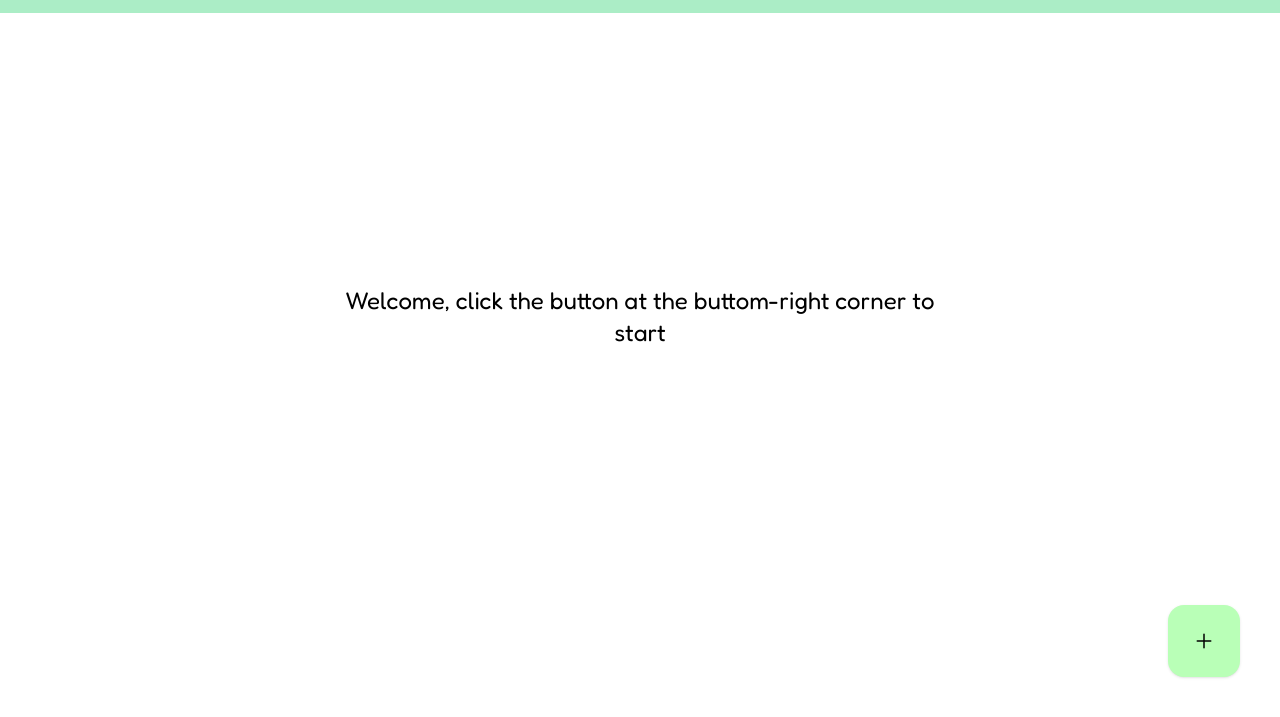
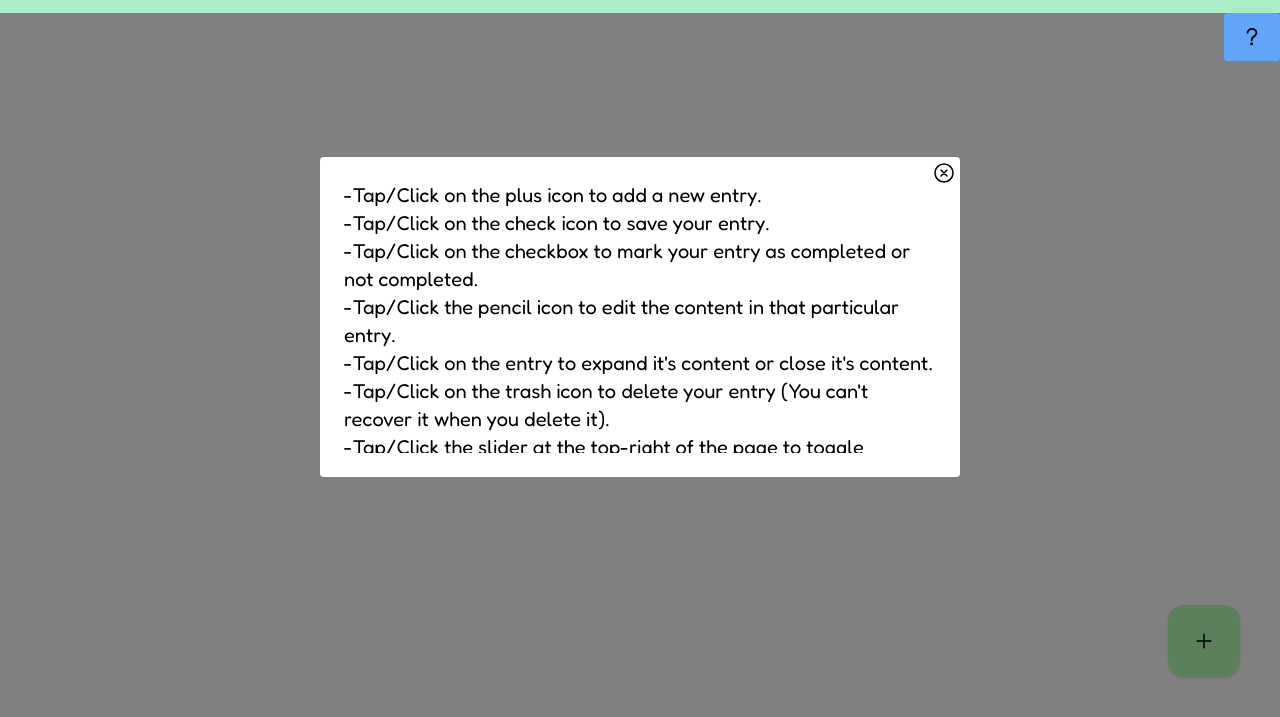
Before and after one commit to kxng0109/Todos, a website: page public/index.html in a window 1280 px wide. Shown: the part 83-800 px from the top of the page. Drawn offline with nearby package versions, Linux system fonts and the light colour scheme.

Commit message:
Added instructions directly to the website.

```diff
--- a/public/index.html
+++ b/public/index.html
@@ -35,13 +35,29 @@
 		</div>
 	</header>
 
-	<div class="bg-white text-black dark:text-white dark:bg-[#005f73] absolute top-1/2 left-1/2 -translate-y-1/2 -translate-x-1/2 w-5/6 h-2/5 rounded z-3 p-6 text-xl hidden" id="editpopup">
+	<ion-icon name="help-outline" class="absolute right-0 bg-blue-400 top-[72px] text-black text-xl py-3 px-4 rounded z-3 xl:top-24 help-button"></ion-icon>
+
+	<div class="popuponscreen" id="editpopup">
 		<p contenteditable class="w-full h-full overflow-y-auto" id="editpopuparea"></p>
 		<ion-icon name="checkmark-circle" class="dark:text-white text-black text-5xl fixed right-2 bottom-2" id="done-editing-btn"></ion-icon>
 	</div>
 
 	<div class="items-center justify-center hidden middle-text-div absolute top-1/2 left-1/2 -translate-y-1/2 -translate-x-1/2 z-3 w-4/5 lg:w-1/2">
 		<p class=" text-2xl dark:text-white text-center leading-10 hidden xl:text-2xl 2xl:text-4xl" id="middle-text"></p>
+	</div>
+
+	<div class="popuponscreen instructionspopup">
+		<ion-icon name="close-circle-outline" class="fixed text-3xl dark:text-white right-1 top-1 close-instructions"></ion-icon>
+		<div class="w-full h-full overflow-y-auto">
+			<p class="instructions-text">-Tap/Click on the plus icon to add a new entry.</p>
+			<p class="instructions-text">-Tap/Click on the check icon to save your entry.</p>
+			<p class="instructions-text">-Tap/Click on the checkbox to mark your entry as completed or not completed.</p>
+			<p class="instructions-text">-Tap/Click the pencil icon to edit the content in that particular entry.</p>
+			<p class="instructions-text">-Tap/Click on the entry to expand it's content or close it's content.</p>
+			<p class="instructions-text">-Tap/Click on the trash icon to delete your entry (You can't recover it when you delete it).</p>
+			<p class="instructions-text">-Tap/Click the slider at the top-right of the page to toggle between dark mode and light mode.</p>
+			<p class="instructions-text">-To show this instructions again, click on the question mark icon at the top of the page.</p>
+		</div>
 	</div>
 
 
--- a/public/index.js
+++ b/public/index.js
@@ -4,6 +4,10 @@ const main = document.querySelector('#main');
 const mainContent = document.querySelector('.maincontent');
 const middleText = document.querySelector('#middle-text');
 const middleTextDiv = document.querySelector('.middle-text-div');
+const instructionsOuterDiv = document.querySelector('.instructionspopup');
+const theInstructions = document.querySelectorAll('.instructions-text');
+const closeInstructions = document.querySelector('.close-instructions');
+const helpBtn = document.querySelector('.help-button');
 
 if (localStorage.theme === 'dark' || (!('theme' in localStorage) && window.matchMedia('(prefers-color-scheme: dark)').matches)) {
 	document.documentElement.classList.add('dark');
@@ -38,16 +42,18 @@ let stuffs = () =>{
 			middleText.textContent = `Welcome, click the button at the buttom-right corner to start`;
 			middleText.style.display = 'block';
 			todosChecker('yes');
+			showOrHideInstructions('show');
 		}else{
 			undoneTodosDiv.innerHTML = JSON.parse(localStorage.getItem('undoneTodosDivBackupJSON'));
 			doneTodosDiv.innerHTML = JSON.parse(localStorage.getItem('doneTodosDivBackupJSON'));
 			stuffs();
 			todosChecker();
+			showOrHideInstructions('hide');
 		}
 	}
 
 	const setHeightOfContentAreaAndFindTarget = () => {
-		document.documentElement.onclick = (e) => {return theUsersTarget = e.target};
+		document.documentElement.onclick = e => {return theUsersTarget = e.target};
 		let mainHeight = parseInt(window.getComputedStyle(main, null).getPropertyValue("height"));
 		let headerHeight = window.getComputedStyle(header, null).getPropertyValue("height");
 		const difference = document.documentElement.clientHeight - parseInt(`${headerHeight}`);
@@ -57,6 +63,31 @@ let stuffs = () =>{
 
 	setHeightOfContentAreaAndFindTarget();
 	document.documentElement.addEventListener('click', setHeightOfContentAreaAndFindTarget());
+
+
+
+	if (instructionsOuterDiv.style.display === 'block' && theUsersTarget !== instructionsOuterDiv && theUsersTarget !== undefined) {showOrHideInstructions('hide')}
+	const showOrHideInstructions = value =>{
+		switch (true) {
+			case value === 'hide' || instructionsOuterDiv.style.display === 'block':
+				instructionsOuterDiv.style.display = 'none';
+				main.style.filter = 'brightness(100%)';
+				addBtn.style.filter = 'brightness(100%)';
+				addBtn.style.pointerEvents = 'auto';
+				helpBtn.style.pointerEvents = 'auto';
+			break;
+			default:
+				instructionsOuterDiv.style.display = 'block';
+				main.style.filter = 'brightness(50%)';
+				addBtn.style.filter = 'brightness(50%)';
+				addBtn.style.pointerEvents = 'none';
+				helpBtn.style.pointerEvents = 'none';
+			break;
+		}
+	}
+
+	helpBtn.onclick = () => showOrHideInstructions('show');
+	closeInstructions.onclick = () => showOrHideInstructions('hide');
 
 	let todosChecker = (areyounew) =>{
 		middleText.style.display = 'none';
@@ -139,7 +170,10 @@ let stuffs = () =>{
 	};
 
 	reduceTodosInfo();
-	window.onclick = () => reduceTodosInfo();
+	window.onclick = () => {
+		reduceTodosInfo();
+		// if (theUsersTarget !== instructionsOuterDiv && theUsersTarget !== undefined) {showOrHideInstructions('hide')}
+	};
 
 	pencilIcon.forEach((element, index) =>{
 		pencilIcon[index].onclick = () => editTodos(todosText[index]);
--- a/src/styles.css
+++ b/src/styles.css
@@ -4,6 +4,21 @@
 
 *{
 	transition: all 0.3s ease;
+}
+
+*::-webkit-scrollbar{
+	width: 7px;
+}
+
+*::-webkit-scrollbar-thumb{
+	background-color: hsl(0, 0%, 75%);
+	border-radius: 5px;
+}
+
+@media screen and (max-width: 992px){
+	*::-webkit-scrollbar{
+		width: 2px;
+	}
 }
 
 .todos-text::-webkit-scrollbar{
@@ -16,6 +31,10 @@
 
 header>svg{
 	 width:  min(calc(4rem + 10vw), 9rem);
+}
+
+.popuponscreen{
+	@apply bg-white text-black dark:text-white dark:bg-[#005f73] absolute top-1/2 left-1/2 -translate-y-1/2 -translate-x-1/2 w-5/6 h-2/5 rounded z-3 p-6 text-xl hidden;
 }
 
 @media screen and (min-width:  640px){
@@ -114,7 +133,7 @@ header>svg{
 }
 
 ion-icon{
-	@apply lg:text-2xl cursor-pointer 2xl:text-3xl 3xl:text-4xl !important;
+	@apply lg:text-2xl cursor-pointer dark:text-white 2xl:text-3xl 3xl:text-4xl !important;
 }
 
 #done-editing-btn{
@@ -124,3 +143,7 @@ ion-icon{
 .todos-list-headers{
 	@apply text-xl pb-6 pl-4 dark:text-white xl:text-2xl 2xl:text-3xl;
 }
+
+.instructionspopup{
+	@apply z-4 lg:w-1/2 3xl:w-1/3 3xl:h-1/3
+}
--- a/tailwind.config.js
+++ b/tailwind.config.js
@@ -19,7 +19,8 @@ module.exports = {
 			zIndex: {
 				'1' : '1',
 				'2' : '2',
-				'3' : '3'
+				'3' : '3',
+				'4' : '4'
 			},
 			spacing : {
 				'59%' : '59%'
```
Also changed, not shown: public/styles.css.
